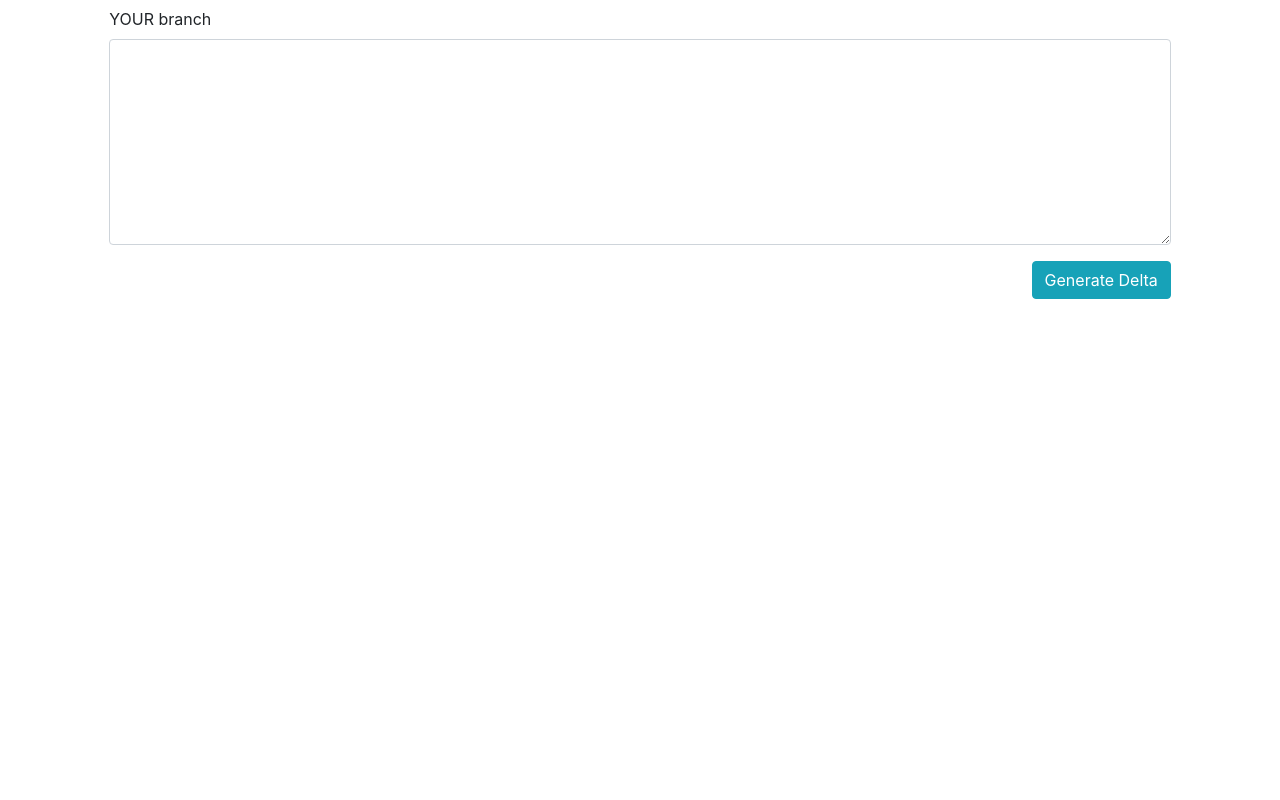
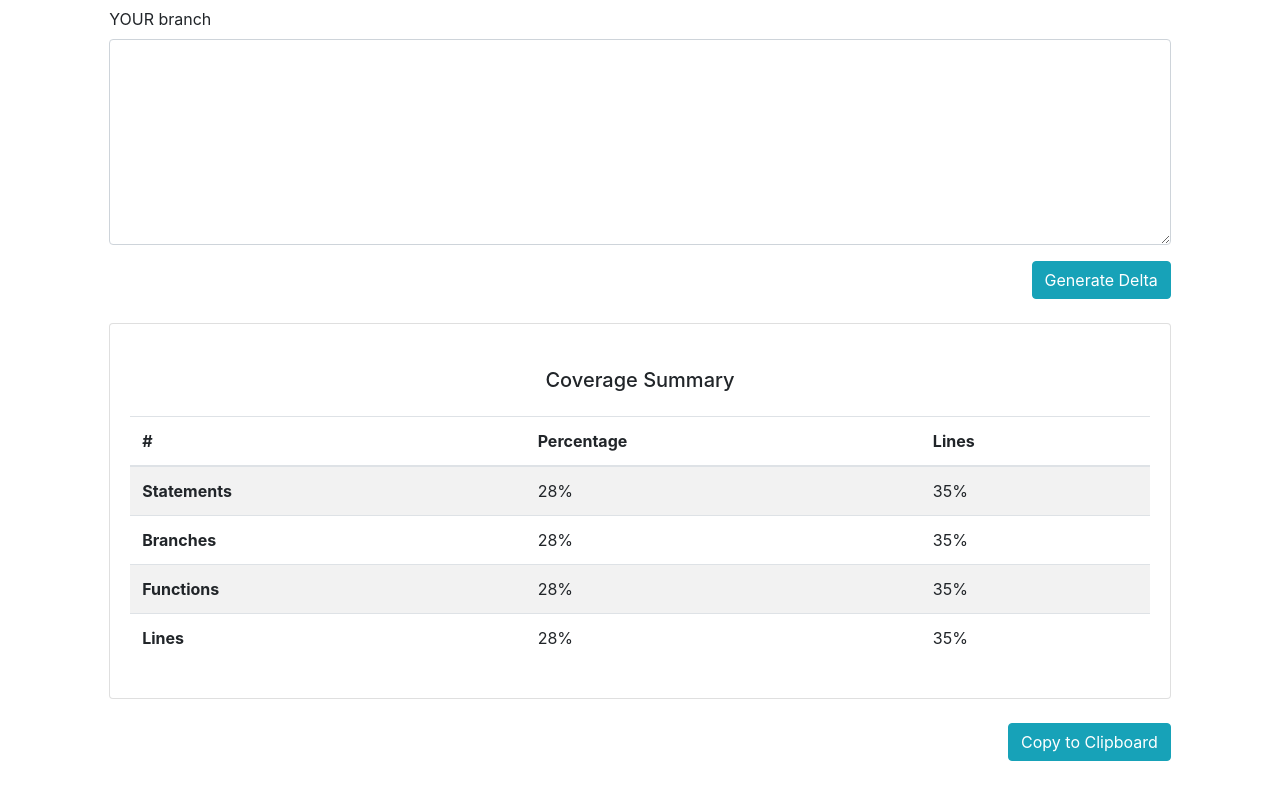
Before and after one commit to cavalos0086/get-delta, a React (Create React App) app: page / in a window 1280 px wide. Shown: the part 532-1332 px from the top of the page. Before the commit the page ends 831 px from the top, so only its background shows below. Built offline with nearby package versions, Linux system fonts and the light colour scheme.

Commit message:
creates coverage-summary component

```diff
--- a/src/app.jsx
+++ b/src/app.jsx
@@ -3,6 +3,7 @@ import REACTDOM from 'react-dom';
 import './index.css';
 
 import Coverage from './components/coverage';
+import CoverageSummary from './components/coverage-summary';
 
 export default class App extends React.Component {
 	render() {
@@ -20,6 +21,10 @@ export default class App extends React.Component {
 						<button className="float-right btn btn-info">Generate Delta</button>
 					</div>
 				</div>
+
+				<div className="row">
+					<CoverageSummary />
+				</div>
 			</div>
 		);
 	}
--- /dev/null
+++ b/src/components/coverage-summary.jsx
@@ -0,0 +1,47 @@
+import React from 'react';
+
+export default function coverageSummary(props) {
+	return (
+		<div className="col-10 my-4 mx-auto">
+			<div className="card">
+				<div className="card-body">
+					<h5 className="card-title text-center my-4">Coverage Summary</h5>
+					<div className="table-reponsive">
+						<table className="table table-striped">
+							<thead>
+								<tr>
+									<th scope="col">#</th>
+									<th scope="col">Percentage</th>
+									<th scope="col">Lines</th>
+								</tr>
+							</thead>
+							<tbody>
+								<tr>
+									<th scope="row">Statements</th>
+									<td>28%</td>
+									<td>35%</td>
+								</tr>
+								<tr>
+									<th scope="row">Branches</th>
+									<td>28%</td>
+									<td>35%</td>
+								</tr>
+								<tr>
+									<th scope="row">Functions</th>
+									<td>28%</td>
+									<td>35%</td>
+								</tr>
+								<tr>
+									<th scope="row">Lines</th>
+									<td>28%</td>
+									<td>35%</td>
+								</tr>
+							</tbody>
+						</table>
+					</div>
+				</div>
+			</div>
+			<button className="btn btn-info float-right my-4">Copy to Clipboard</button>
+		</div>
+	);
+}
```
